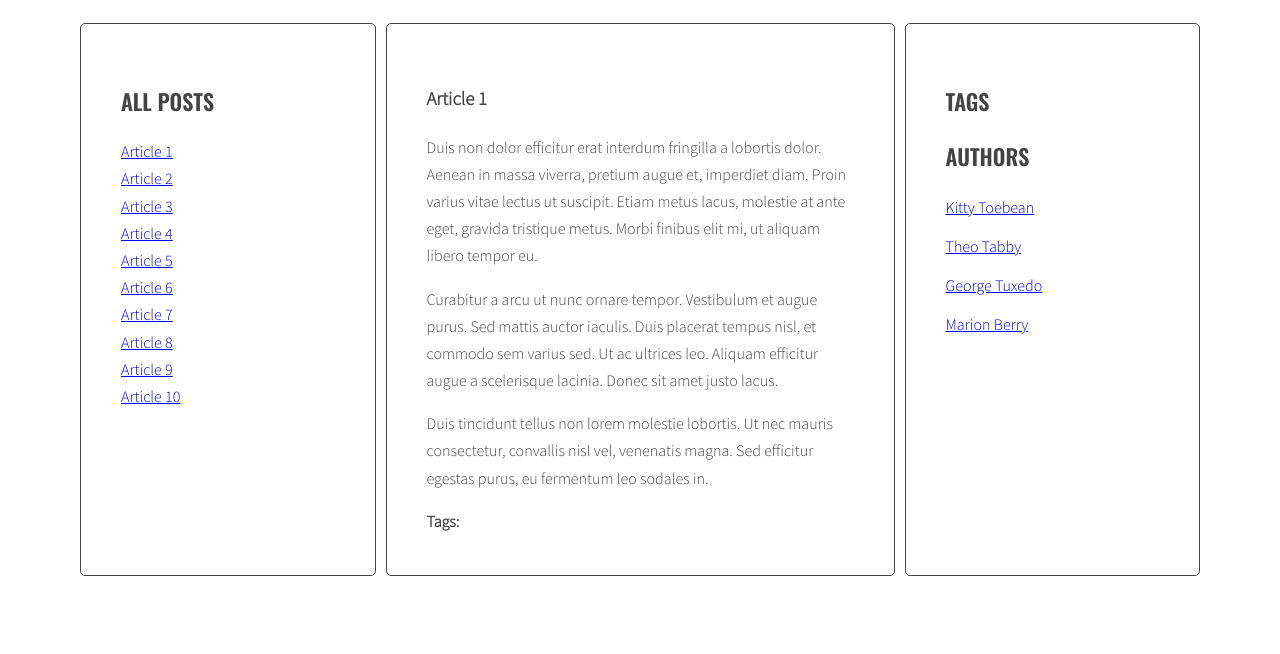
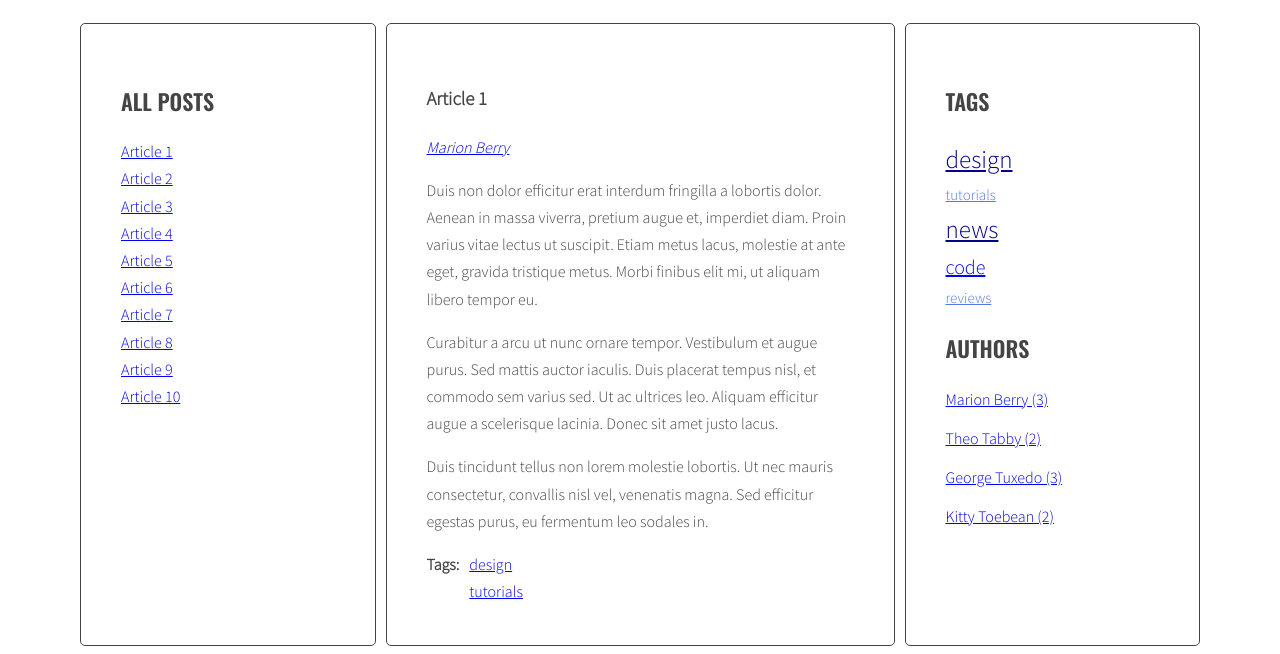
Before and after one commit to martucha17/javascript-blog, a website: page index.html in a window 1280 px wide. Shown: the part 220-874 px from the top of the page. Before the commit the page ends 804 px from the top, so only its background shows below. Drawn offline with nearby package versions, Linux system fonts and the light colour scheme.

Commit message:
Add authors in right sidebar

```diff
--- a/index.html
+++ b/index.html
@@ -242,26 +242,6 @@
                     </ul>
                     <h2 class="section-title">Authors</h2>
                     <ul class="list authors">
-                        <li>
-                            <a href="#">
-                                <span class="author-name">Kitty Toebean</span>
-                            </a>
-                        </li>
-                        <li>
-                            <a href="#">
-                                <span class="author-name">Theo Tabby</span>
-                            </a>
-                        </li>
-                        <li>
-                            <a href="#">
-                                <span class="author-name">George Tuxedo</span>
-                            </a>
-                        </li>
-                        <li>
-                            <a href="#">
-                                <span class="author-name">Marion Berry</span>
-                            </a>
-                        </li>
                     </ul>
                 </aside>
             </main>
--- a/js/script.js
+++ b/js/script.js
@@ -51,8 +51,9 @@ const optArticleSelector = '.post',
   // eslint-disable-next-line no-unused-vars
   optArticleTagsSelector = '.post-tags .list',
   optCloudClassCount = '5',
-  optCloudClassPrefix = 'tag-size-';
-
+  optCloudClassPrefix = 'tag-size-',
+  optAuthorsListSelector = '.authors.list',
+  optArticleAuthorSelector = '.post-author';
 
 
 
@@ -103,7 +104,7 @@ function generateTitleLinks(customSelector = '') {
 generateTitleLinks();
 
 function calculateTagsParams(tags) {
-  const params = { min: 9999, max: 0} ;
+  const params = { min: 9999, max: 0 };
   for (let tag in tags) {
     console.log(tag + ' is used ' + tags[tag] + ' times');
     if (tags[tag] > params.max) {
@@ -118,14 +119,14 @@ generateTitleLinks();
 
 
 
-function calculateTagClass(count, params){
+function calculateTagClass(count, params) {
   const normalizedCount = count - params.min;
   const normalizedMax = params.max - params.min;
   const percentage = normalizedCount / normalizedMax;
- const classNumber = Math.floor( percentage * (optCloudClassCount - 1) + 1 );
+  const classNumber = Math.floor(percentage * (optCloudClassCount - 1) + 1);
+  return 'tag-size-' + classNumber;
 
 }
-calculateTagClass(optCloudClassPrefix, classNumber);
 
 function generateTags() {
   /* [NEW] create a new variable allTags with an empty object */
@@ -195,7 +196,7 @@ let allTagsHTML = '';
 
   /* [NEW] generate code of a link and add it to allTagsHTML */
   for (let tag in allTags) {
-  allTagsHTML += `<a href="#tag-${tag}"><span>${tag} (${allTags[tag]})</span></a>`;
+    allTagsHTML += `<li><a href="#tag-${tag}" class="${calculateTagClass(allTags[tag], tagsParams)}"><span>${tag}</span></a></li>`;
     console.log(allTagsHTML);
 
   }
@@ -262,9 +263,12 @@ function addClickListenersToTags() {
 
 addClickListenersToTags();
 
-const optArticleAuthorSelector = '.post-author';
+
 
 function generateAuthors() {
+  /* create w new variable allAuthors with an empty array */
+  let allAuthors = {};
+
   /* find all articles */
   const articles = document.querySelectorAll(optArticleSelector);
   console.log(articles);
@@ -292,11 +296,35 @@ function generateAuthors() {
     html = html + linkHTML;
     console.log(html);
 
+    /* [NEW] check if this link is NOT already in allAuthors */
+    if (!allAuthors[articleAuthors]) {
+      /* [NEW] add tag to allTags object */
+      allAuthors[articleAuthors] = 1;
+    } else {
+      allAuthors[articleAuthors]++;
+    }
+
     /* insert HTML of all the links into the authors wrapper */
     authorsWrapper.innerHTML = html;
 
     /* END LOOP: for every article: */
   }
+
+  /* [NEW] find list of authors in right column */
+  const authorsList = document.querySelector('.authors');
+
+  /* [NEW] create variable for all links HTML code */
+let allAuthorsHTML = '';
+
+/* [NEW] START LOOP: for each author in allAuthors: */
+for(let articleAuthors  in allAuthors){
+  /* [NEW] generate code of a link and add it to allTagsHTML */
+  allAuthorsHTML += `<li><a href="#author-${articleAuthors}"><span>${articleAuthors} (${allAuthors[articleAuthors]})</span></a></li>`;
+}
+
+/*[NEW] add HTML from allTagsHTML to tagList */
+authorsList.innerHTML = allAuthorsHTML;
+
 }
 
 generateAuthors();
--- a/sass/style.scss
+++ b/sass/style.scss
@@ -118,3 +118,20 @@ body {
     margin: 0 10px 0 0;
   }
 }
+
+/* Tags */
+
+.tag-size-5 {
+  font-size: 25px;
+  color: rgb(2, 2, 138);
+}
+
+.tag-size-3 {
+  font-size: 20px;
+  color:blue;
+}
+
+.tag-size-1 {
+  font-size: 15px;
+  color: rgb(83, 119, 235);
+}
```
Also changed, not shown: css/style.css, 1 other file. Lines whose indentation alone changed are shown as unchanged.
